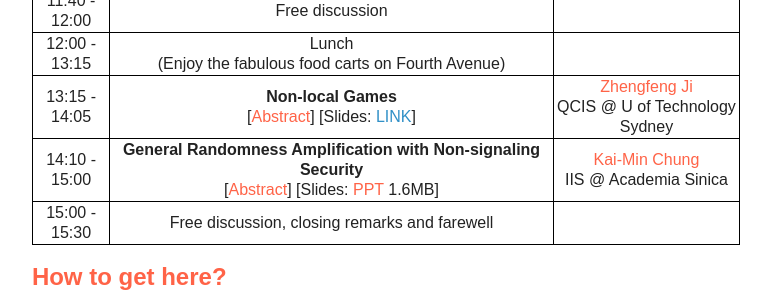
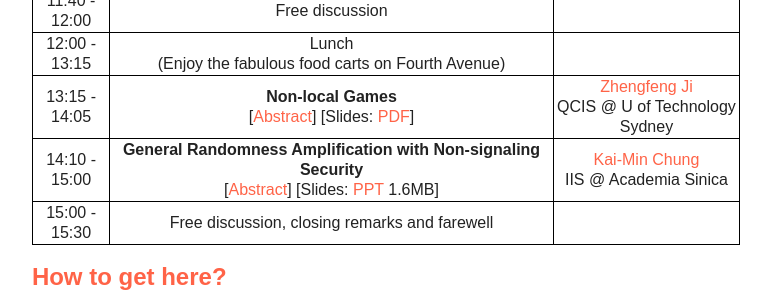
Before and after one commit to fangsonghub/fangsonghub.github.io, a Jekyll site: the page built from activity/w17qpdx/index.md, in a window 1280 px wide and 900 px high, scrolled down 748 px. Shown: the part 152-452 px from the top of the window, without its empty margins (254-1025 px from the left). Built offline with Jekyll 4.4.1, drawn with Linux system fonts in a browser that asks for light colours; nearby versions of some CDN libraries.

Commit message:
zji slides

```diff
--- a/activity/w17qpdx/index.md
+++ b/activity/w17qpdx/index.md
@@ -32,7 +32,7 @@ modified: <2017-01-05 Thu>
 | 10:45 - 11:35 | **Quantum Cryptography** <br> [[Abstract](#cs)] [Slides: [PDF]({{base}}/activity/w17qpdx/CSchaffnerPDF.pdf) 4.5MB, [LINKtoPPT](http://homepages.cwi.nl/~schaffne/talks.php)]    | [Christian Schaffner](http://homepages.cwi.nl/~schaffne/) <br> ILLC @ U of Amsterdam & CWI |
 | 11:40 - 12:00 | Free discussion |
 | 12:00 - 13:15 | Lunch <br>(Enjoy the fabulous food carts on Fourth Avenue) |  |
-| 13:15 - 14:05 | **Non-local Games** <br>[[Abstract](#zj)] [Slides: [LINK]()]| [Zhengfeng Ji](https://scholar.google.ca/citations?user=2uXdu7AAAAAJ) <br> QCIS @ U of Technology Sydney|
+| 13:15 - 14:05 | **Non-local Games** <br>[[Abstract](#zj)] [Slides: [PDF]({{base}}/activity/w17qpdx/ZJi.pdf){:target="_blank"}]| [Zhengfeng Ji](https://scholar.google.ca/citations?user=2uXdu7AAAAAJ) <br> QCIS @ U of Technology Sydney|
 | 14:10 - 15:00 | **General Randomness Amplification with Non-signaling Security** <br>[[Abstract](#kc)] [Slides: [PPT]({{base}}/activity/w17qpdx/KMChung.pptx) 1.6MB] | [Kai-Min Chung](http://www.iis.sinica.edu.tw/~kmchung/) <br> IIS @ Academia Sinica |
 | 15:00 - 15:30 | Free discussion, closing remarks and farewell| |
 {:.mbtablestyle}
```
Also changed, not shown: 1 other file.
